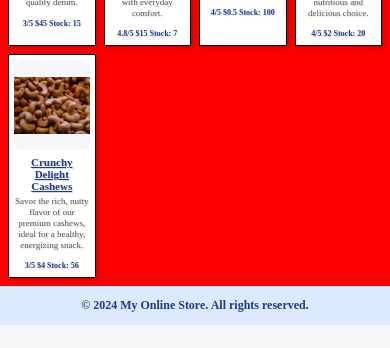
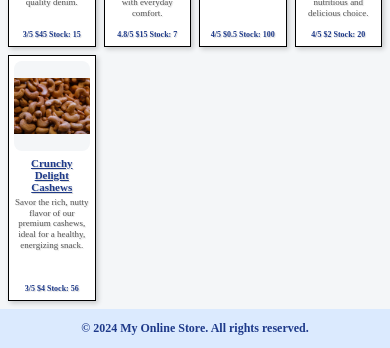
Before and after one commit to taygangillespie/cis371-assignment1-Taygan-Gillespie, a website built with Vite: page index.html in a window 390 px wide. Shown: the part 542-890 px from the top of the page. Before the commit the page ends 867 px from the top, so only its background shows below. Built offline with nearby package versions, Linux system fonts and the light colour scheme.

Commit message:
Updated media view

```diff
--- a/main.css
+++ b/main.css
@@ -76,13 +76,10 @@ main {
     box-sizing: border-box;
     background-color: white;
     min-width: 0;
-
     box-shadow:
         2px 2px 5px rgb(0 0 0 / 0.2),
         inset 3px 3px 3px rgb(255 255 255 / 0.5);
-
     text-shadow: 1px 1px 1px rgb(0 0 0 / 0.15);
-
     transition: all 0.6s;
 }
 .store-item span {
@@ -132,9 +129,6 @@ footer {
     h1 {
         font-size: 25px;
     }
-    body {
-        background-color: red;
-    }
     nav li {
         font-size: 20px;
     }
@@ -164,6 +158,7 @@ footer {
         line-height: 1.2;
         color: #555;
         margin: 4px 0;
+        min-height: 76px
     }
     .store-item span {
         display: inline;
```
